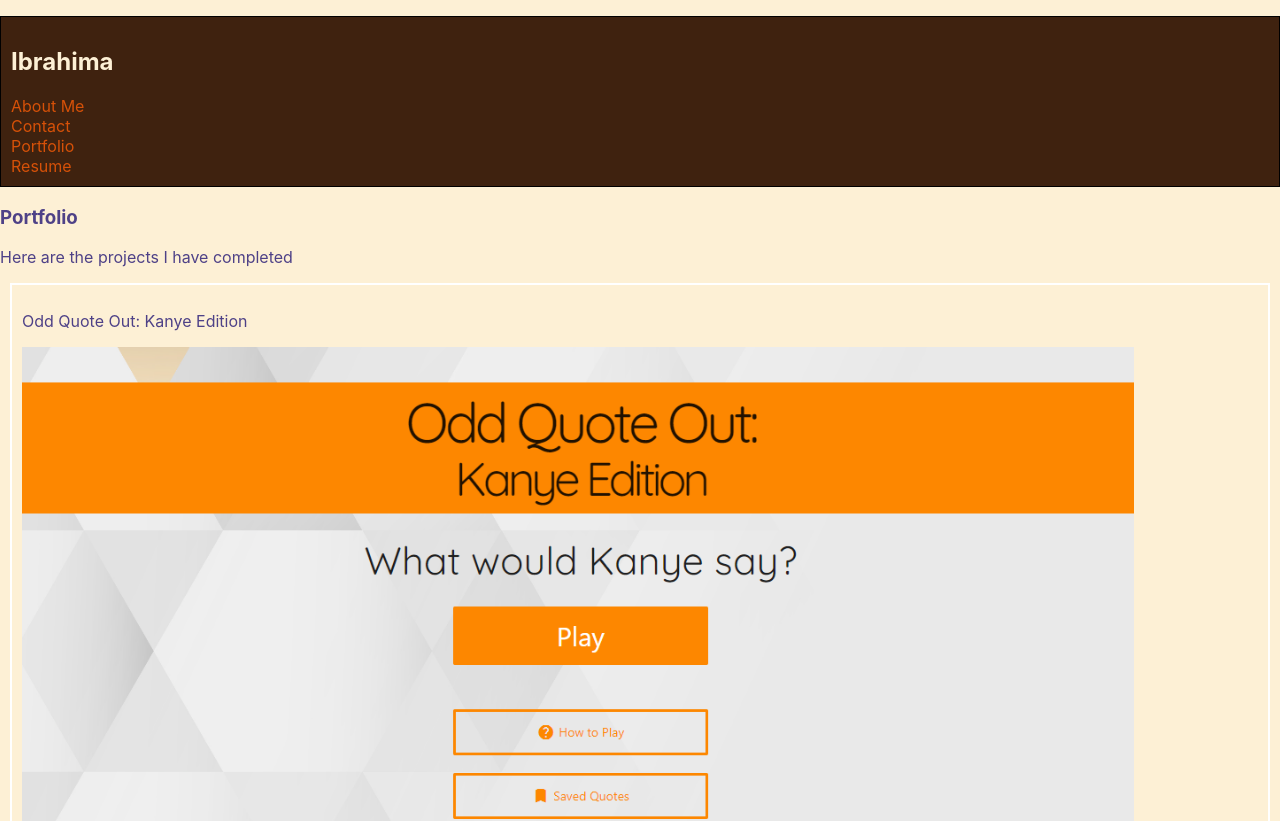
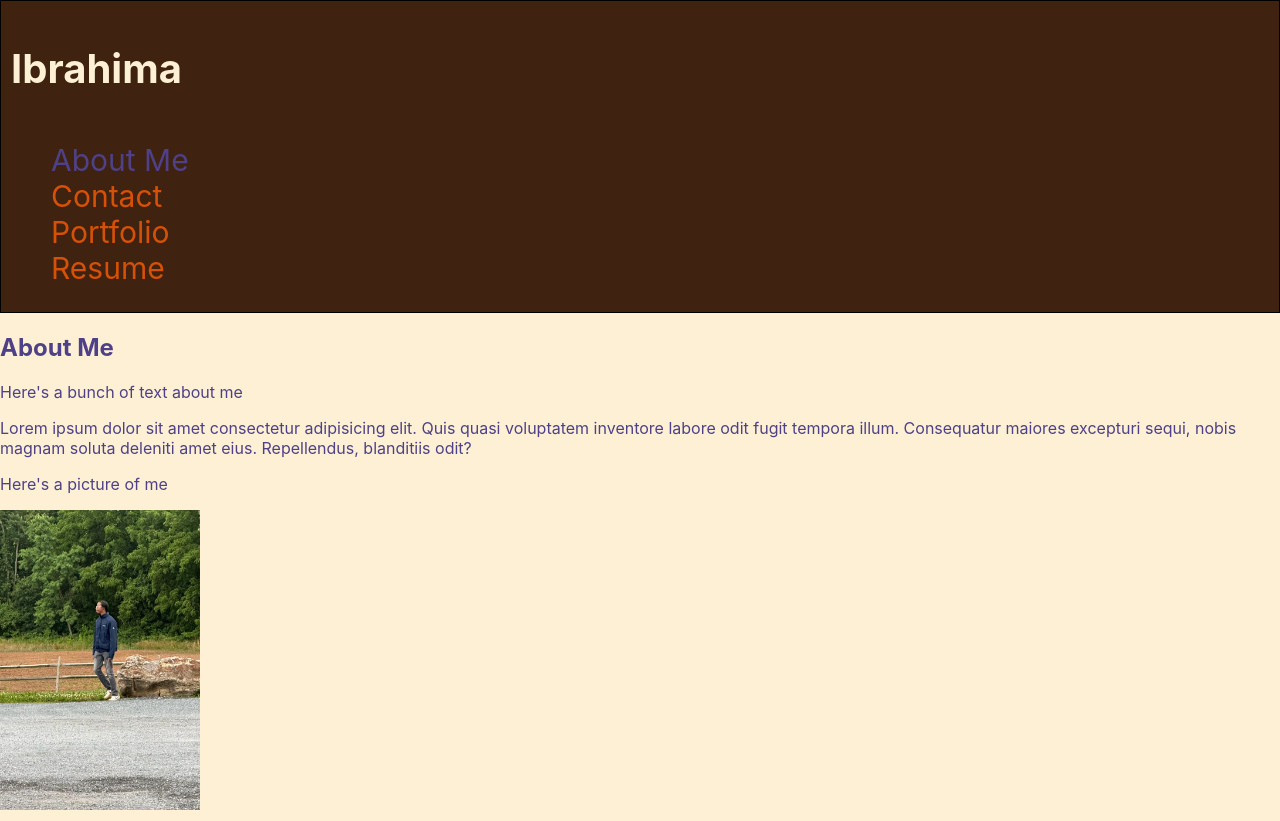
Before and after one commit to iab-19/react-portfolio, a React (Create React App) app: page / in a window 1280 px wide. Shown: the top 821 px of the page. Built offline with nearby package versions, Linux system fonts and the light colour scheme; the HTML template or start-up script is replaced by a standard one.

Commit message:
Change file structure Delete NavTabs.js and transer code from NavTabs to Header.js Move Footer tag to Content.js Update css for header

```diff
--- a/src/App.css
+++ b/src/App.css
@@ -13,8 +13,8 @@
   height: 100%;
 }
 
-/* navbar */
-.nav {
+/* header */
+header {
   border: 1px solid black;
   background-color: var(--secondary-color);
   display: flex;
@@ -22,20 +22,27 @@
   padding: 10px
 }
 
-.nav a {
+header a {
   color: var(--primary-color);
   text-decoration: none;
+  font-size: 30px;
 
 }
 
-.nav li {
+header li {
   list-style-type: none;
 
 }
 
 #ib-h1 {
-  color: var(--page-color)
+  color: var(--page-color);
+  font-size: 40px;
 }
+
+.active {
+  color: var(--alternate-color)
+}
+
 /* ------------------------------------------------------- */
 /* portfolio picture */
 #ib {
--- a/src/App.js
+++ b/src/App.js
@@ -1,10 +1,9 @@
 import React from 'react';
-// import { BrowserRouter as Router, Routes, Route } from 'react-router-dom';
 import logo from './logo.svg';
 import Content from './components/Content';
 import './App.css';
 
-// import Header from './components/Header';
+import Header from './components/Header';
 import Footer from './components/Footer';
 
 
@@ -33,7 +32,6 @@
     return (
     <section>
         <Content />
-        <Footer />
     </section>
     )
 }
--- a/src/components/Content.js
+++ b/src/components/Content.js
@@ -1,14 +1,17 @@
 import React, { useState } from 'react';
-import NavTabs from './NavTabs';
 import About from '../pages/About';
 import Contact from '../pages/Contact';
 import Portfolio from '../pages/Portfolio';
 import Resume from '../pages/Resume';
 
+import Header from './Header';
+import Footer from './Footer';
+
+
 
 
 function Content() {
-    const [currentPage, setCurrentPage] = useState('Portfolio');
+    const [currentPage, setCurrentPage] = useState('About');
 
 
     const renderPage = () => {
@@ -33,10 +36,11 @@
     const handlePageChange = (page) => setCurrentPage(page);
 
     return (
-        <div>
-            <NavTabs currentPage={currentPage} handlePageChange={handlePageChange} />
+        <body>
+            <Header currentPage={currentPage} handlePageChange={handlePageChange} />
             {renderPage()}
-        </div>
+            <Footer />
+        </body>
     );
 }
 
--- a/src/components/Header.js
+++ b/src/components/Header.js
@@ -0,0 +1,46 @@
+import React from 'react';
+
+
+function Header({ currentPage, handlePageChange}) {
+    return (
+        <header>
+            <h1 id='ib-h1'>Ibrahima</h1>
+            <ul className='nav nav-tabs'>
+                <li className='nav-item'>
+                    <a
+                    href='#About Me'
+                    onClick={() => handlePageChange('About')}
+                    className={currentPage === 'About' ? 'nav-link active' : 'nav-link'}>
+                        About Me
+                    </a>
+                </li>
+                <li className='nav-item'>
+                    <a
+                    href='Contact'
+                    onClick={() => handlePageChange('Contact')}
+                    className={currentPage === 'Contact' ? 'nav-link active' : 'nav-link'}>
+                        Contact
+                    </a>
+                </li>
+                <li className='nav-item'>
+                    <a
+                    href='#Portfolio'
+                    onClick={() => handlePageChange('Portfolio')}
+                    className={currentPage === 'Portfolio' ? 'nav-link active' : 'nav-link'}>
+                        Portfolio
+                    </a>
+                </li>
+                <li className='nav-item'>
+                    <a
+                    href='#Resume'
+                    onClick={() => handlePageChange('Resume')}
+                    className={currentPage === 'Resume' ? 'nav-link active' : 'nav-link'}>
+                        Resume
+                    </a>
+                </li>
+            </ul>
+        </header>
+    );
+}
+
+export default Header;
--- a/src/components/NavTabs.js
+++ /dev/null
@@ -1,45 +0,0 @@
-import React from 'react';
-
-
-function NavTabs({ currentPage, handlePageChange}) {
-    return (
-
-        <ul className='nav nav-tabs'>
-            <h1 id='ib-h1'>Ibrahima</h1>
-            <li className='nav-item'>
-                <a
-                href='#About Me'
-                onClick={() => handlePageChange('About')}
-                className={currentPage === 'About' ? 'nav-link active' : 'nav-link'}>
-                    About Me
-                </a>
-            </li>
-            <li className='nav-item'>
-                <a
-                href='Contact'
-                onClick={() => handlePageChange('Contact')}
-                className={currentPage === 'Contact' ? 'nav-link active' : 'nav-link'}>
-                    Contact
-                </a>
-            </li>
-            <li className='nav-item'>
-                <a
-                href='#Portfolio'
-                onClick={() => handlePageChange('Portfolio')}
-                className={currentPage === 'Portfolio' ? 'nav-link active' : 'nav-link'}>
-                    Portfolio
-                </a>
-            </li>
-            <li className='nav-item'>
-                <a
-                href='#Resume'
-                onClick={() => handlePageChange('Resume')}
-                className={currentPage === 'Resume' ? 'nav-link active' : 'nav-link'}>
-                    Resume
-                </a>
-            </li>
-        </ul>
-    );
-}
-
-export default NavTabs;
```
